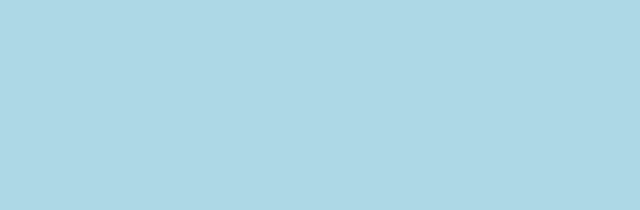
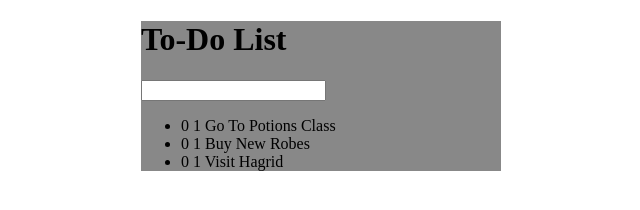
Before and after one commit to Neil-Opena/Multiple_Web_Projects, a plain HTML site: page todo_app/index.html in a window 1280 px wide. Shown: the whole page, without its empty margins (319-959 px from the left). Drawn offline with Linux system fonts and the light colour scheme.

Commit message:
Basic html/css setup of project

```diff
--- a/todo_app/assets/css/style.css
+++ b/todo_app/assets/css/style.css
@@ -1,3 +1,5 @@
-body{
-	background:lightblue;
+.container{
+	background-color: #888;
+	width:360px;
+	margin:0 auto;
 }
--- a/todo_app/index.html
+++ b/todo_app/index.html
@@ -4,6 +4,19 @@
 	<title>Todo List App</title>
 	<link rel="stylesheet" type="text/css" href="assets/css/style.css">
 </head>
+
+<div class="container">
+	<h1>To-Do List</h1>
+	<input type="text">
+
+	<ul>
+		<li><span>0</span> <span>1</span> Go To Potions Class</li>
+		<li><span>0</span> <span>1</span> Buy New Robes</li>
+		<li><span>0</span> <span>1</span> Visit Hagrid</li>
+	</ul>
+</div>
+
+
 <body>
 <script type="text/javascript" src="assets/js/lib/jquery-3.2.1.min.js"></script>
 <script type="text/javascript" src="assets/js/script.js"></script>
```
